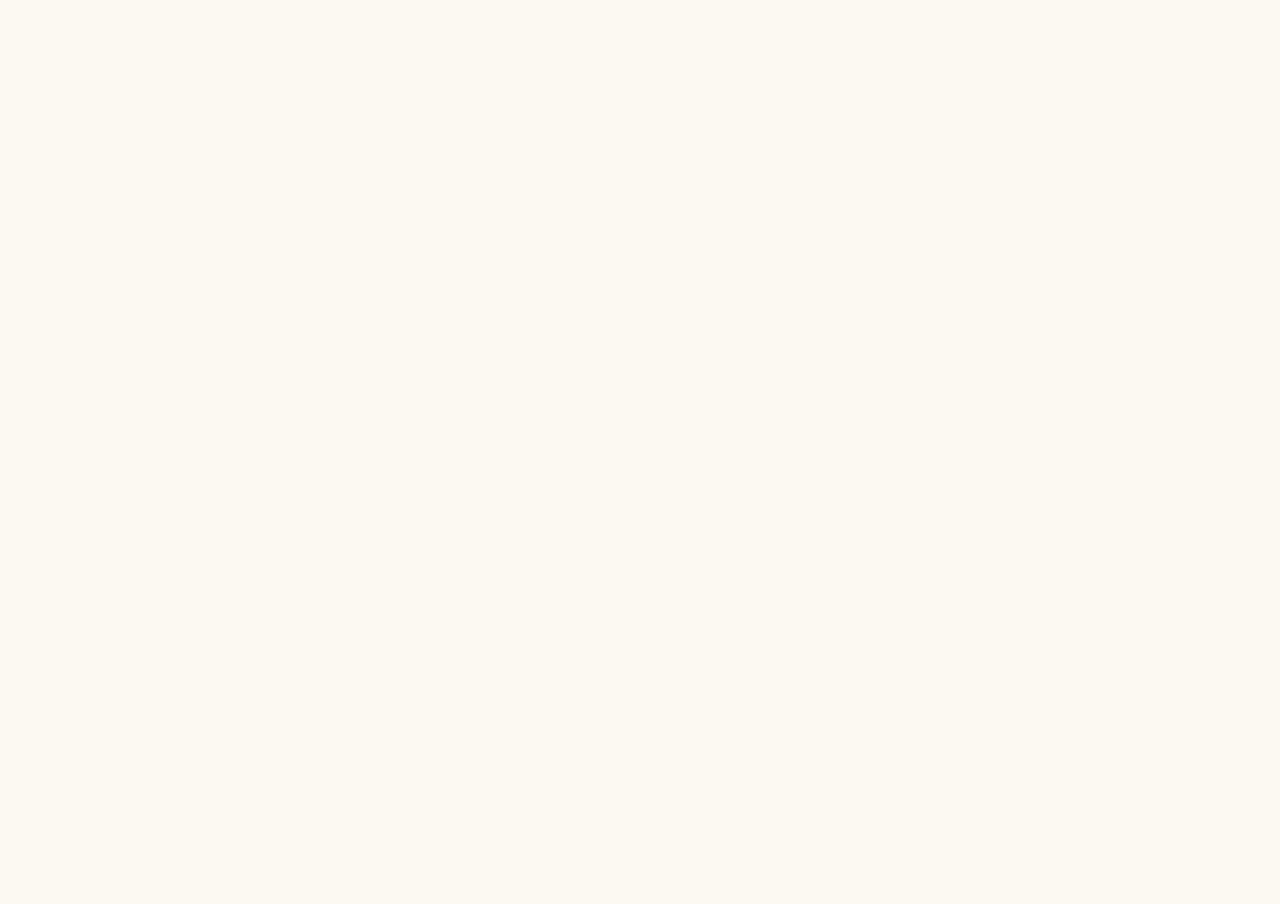
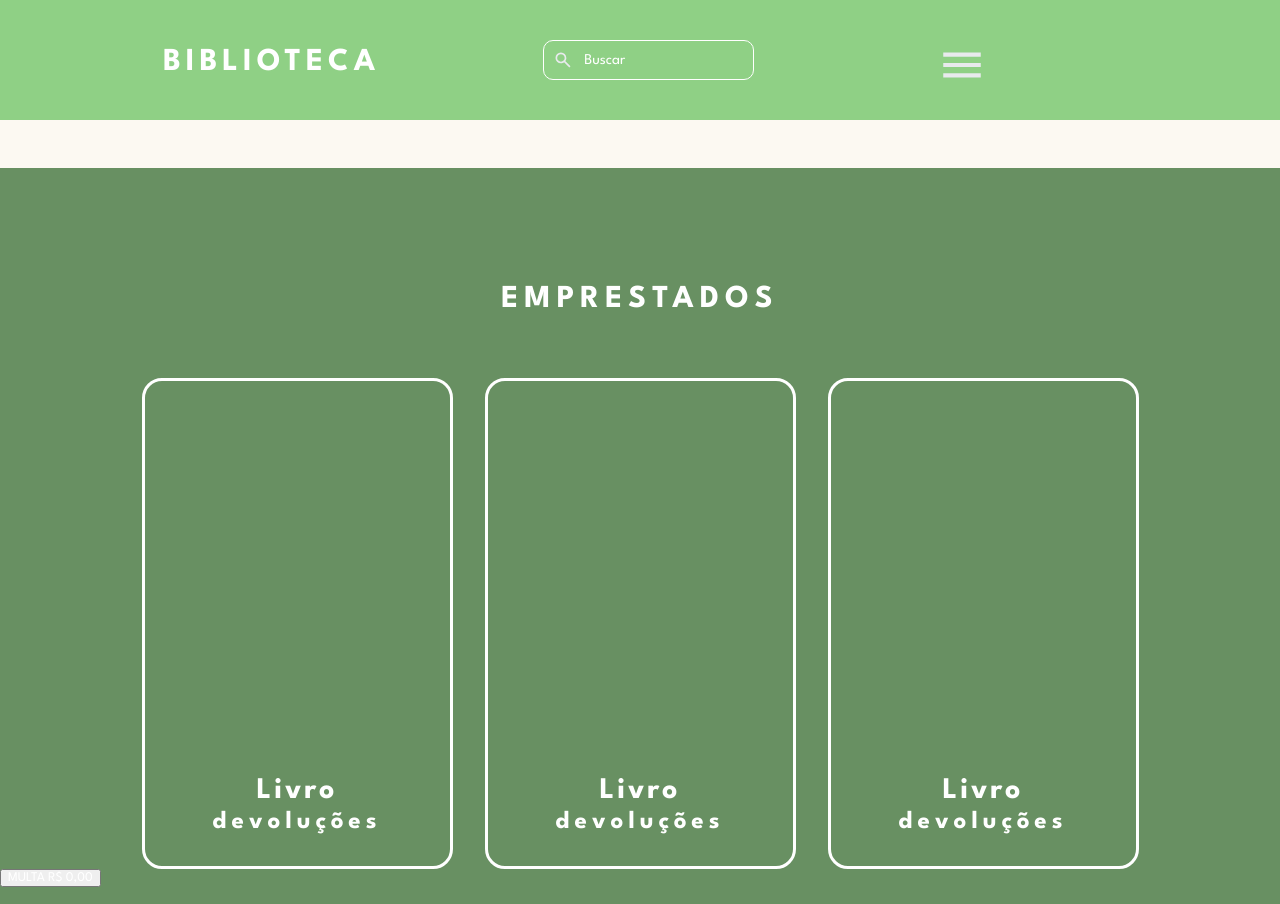
Before and after one commit to Henrique0330/Biblioteca, a Vue app: page /emprestados in a window 1280 px wide. Before the commit this address had no page. Before the commit the page ends 800 px from the top, so only its background shows below. Built offline with nearby package versions, Linux system fonts and the light colour scheme.

Commit message:
feat-18: style

```diff
--- a/src/router/index.js
+++ b/src/router/index.js
@@ -37,6 +37,11 @@ const router = createRouter({
       path: '/romance',
       name: 'romance',
       component: () => import ('../views/livrosRomance.vue')
+    },
+    {
+      path: '/emprestados',
+      name: 'emprestados',
+      component: () => import ('../views/emprestados.vue')
     }
   ]
 })
--- /dev/null
+++ b/src/views/emprestados.vue
@@ -0,0 +1,95 @@
+<script setup>
+import HeaderComponent from '@/components/HeaderComponent.vue';
+import FooterComponent from '@/components/FooterComponent.vue';
+</script>
+<template>
+    <HeaderComponent />
+    <link rel="preconnect" href="https://fonts.googleapis.com">
+    <link rel="preconnect" href="https://fonts.gstatic.com" crossorigin>
+    <link href="https://fonts.googleapis.com/css2?family=League+Spartan:wght@100..900&display=swap" rel="stylesheet">
+    <div class="container">
+    <h1 class="titulo">EMPRESTADOS</h1>
+    <div class="livros-emprestados">
+        <div class="livro">
+            <div class="imagem"></div>
+            <div class="content-livro">
+                <div class="texto-content">
+                    <h2>Livro</h2>
+                    <h5>devoluções</h5>
+                </div>
+            </div>
+        </div>
+        <div class="livro">
+            <div class="imagem"></div>
+            <div class="content-livro">
+                <div class="texto-content">
+                    <h2>Livro</h2>
+                    <h5>devoluções</h5>
+                </div>
+            </div>
+        </div>
+        <div class="livro">
+            <div class="imagem"></div>
+            <div class="content-livro">
+                <div class="texto-content">
+                    <h2>Livro</h2>
+                    <h5>devoluções</h5>
+                </div>
+
+            </div>
+        </div>
+    </div>
+    <button class="multa">MULTA R$ 0,00</button>
+</div>
+
+</template>
+<style scoped>
+@import url('https://fonts.googleapis.com/css2?family=League+Spartan:wght@100..900&display=swap');
+
+.container{
+    height: 80vh;
+    padding: 3rem 0;
+    width: 100%;
+    background-color: #689062;
+}
+*{
+    font-family:"League Spartan", sans-serif;
+    color: #FFFFFF;
+}
+.titulo{
+    text-align: center;
+    letter-spacing: 6px;
+    margin-top: 69px;
+}
+.livros-emprestados{
+    display: flex;
+    justify-content: center;
+    gap: 2rem;
+    margin-top: 64px;
+}
+.imagem{
+    width: 100%;
+    height: 350px;
+}
+.livro{
+    padding: 1rem;
+    border: white  solid;
+    border-radius: 20px;
+    width: 273px;
+    height: 453px;
+}
+.texto-content{
+    margin: 30px;
+}
+h2{
+    text-align: center;
+    font-size: 30px;
+    letter-spacing: 3px;
+}
+h5{
+    text-align: center;
+    margin: 5px auto;
+    font-size: 25px;
+    letter-spacing: 5px;
+}
+</style>
```
